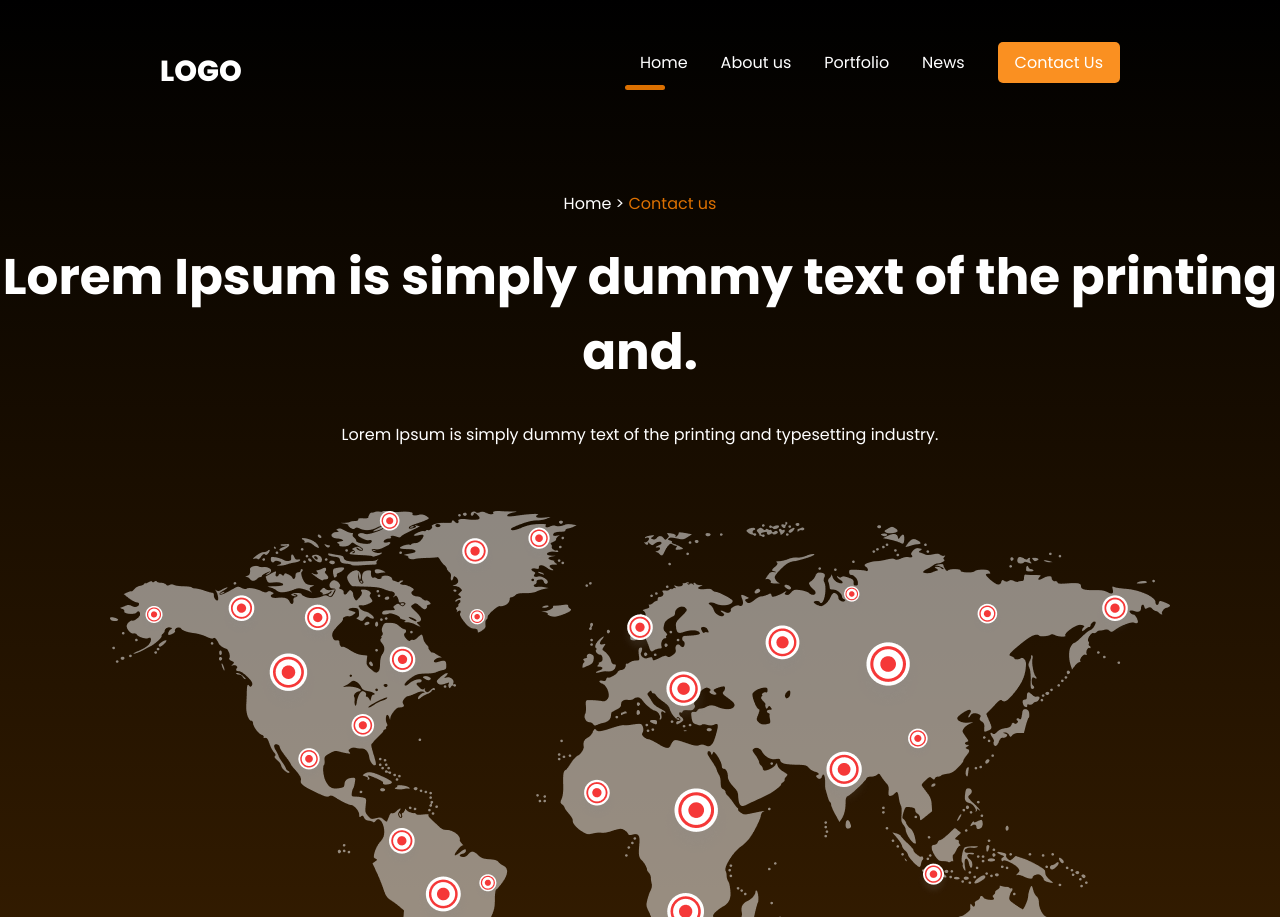
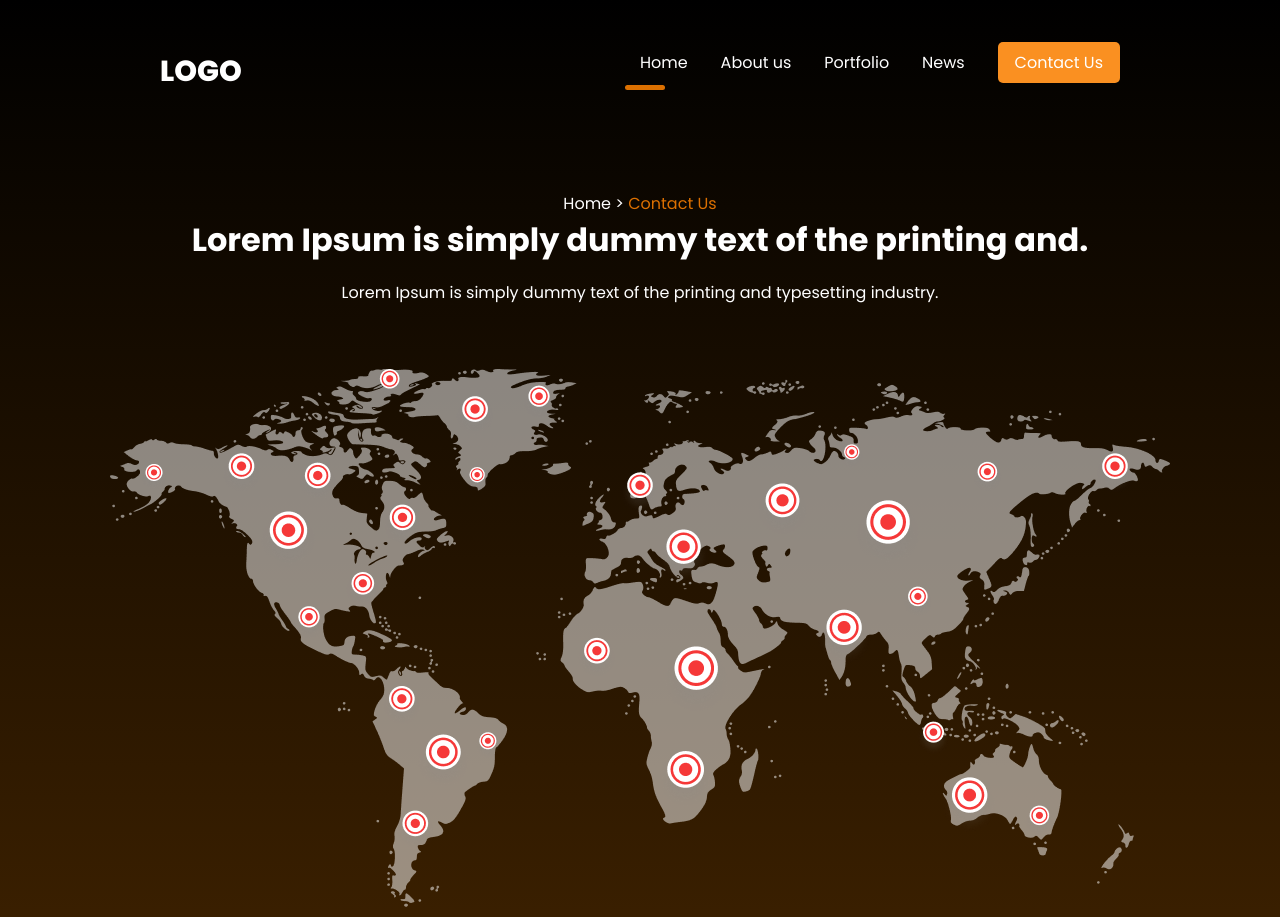
Before and after one commit to offerfluffy/HTML-CSS-Game-Website, a plain HTML site: page html/contact.html in a window 1280 px wide. Shown: the top 917 px of the page. Drawn offline with Linux system fonts and the light colour scheme.

Commit message:
Page header & Map

```diff
--- a/html/contact.html
+++ b/html/contact.html
@@ -35,18 +35,24 @@
         </div>
       </header>
 
-      <div class="conatiner map">
+      <!-- To change -->
+      <div class="hero-news">
+        <div class="page-header">
           <span>
             <a href="/">Home</a> &gt;
-          <a class="active" href="./contact.html">Contact us</a>
+            <a class="page-header_active" href="./contact.html">Contact Us</a>
           </span>
-
-        <h1>Lorem Ipsum is simply dummy text of the printing and.</h1>
-        <p>
+          <h1 class="page-header__title">
+            Lorem Ipsum is simply dummy text of the printing and.
+          </h1>
+          <p class="page-header__text">
             Lorem Ipsum is simply dummy text of the printing and typesetting
             industry.
           </p>
+        </div>
+      </div>
 
+      <div class="map">
         <img src="../img/img-contact-us/Huge Global.png" alt="" />
       </div>
 
@@ -58,7 +64,10 @@
               <img src="../img/img-contact-us/icons/facebook-dark.png" alt="" />
             </a>
             <a href="#">
-              <img src="../img/img-contact-us/icons/instagram-dark.png" alt="" />
+              <img
+                src="../img/img-contact-us/icons/instagram-dark.png"
+                alt=""
+              />
             </a>
             <a href="#">
               <img src="../img/img-contact-us/icons/twitter-dark.png" alt=""
@@ -182,9 +191,7 @@
 
           <div class="footer__images">
             <a href="#"
-              ><img
-                src="../img/img-landing-page/svgs/facebook-logo.svg"
-                alt=""
+              ><img src="../img/img-landing-page/svgs/facebook-logo.svg" alt=""
             /></a>
             <a href="#"
               ><img
@@ -192,14 +199,10 @@
                 alt=""
             /></a>
             <a href="#"
-              ><img
-                src="../img/img-landing-page/svgs/twitter-logo.svg"
-                alt=""
+              ><img src="../img/img-landing-page/svgs/twitter-logo.svg" alt=""
             /></a>
             <a href="#"
-              ><img
-                src="../img/img-landing-page/svgs/linkedIN-logo.svg"
-                alt=""
+              ><img src="../img/img-landing-page/svgs/linkedIN-logo.svg" alt=""
             /></a>
           </div>
         </div>
--- a/scss/main.scss
+++ b/scss/main.scss
@@ -17,5 +17,6 @@
 
 @use "pages/about";
 @use "pages/services";
+@use "pages/news";
 
 @import url("https://fonts.googleapis.com/css2?family=Poppins:wght@400;500;700;800&display=swap");
```
Also changed, not shown: css/main.css. Lines whose indentation alone changed are shown as unchanged.
